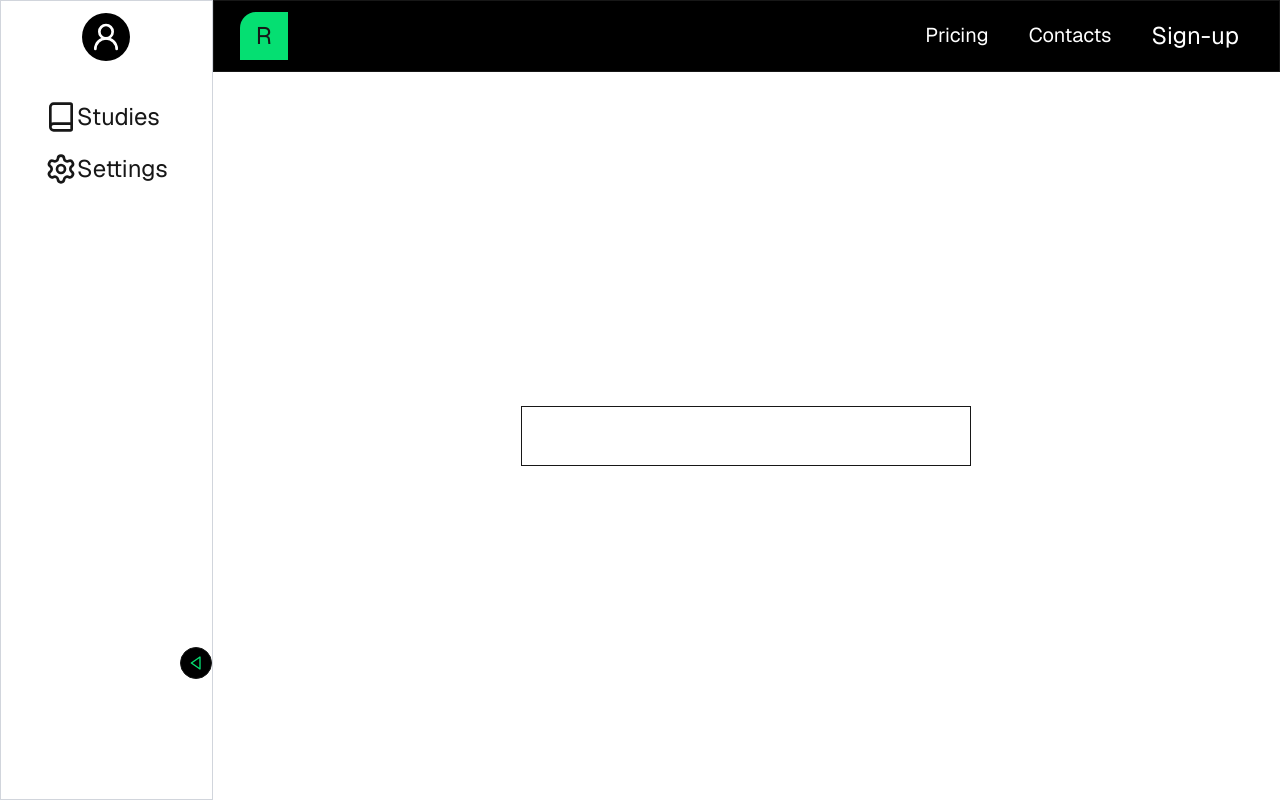
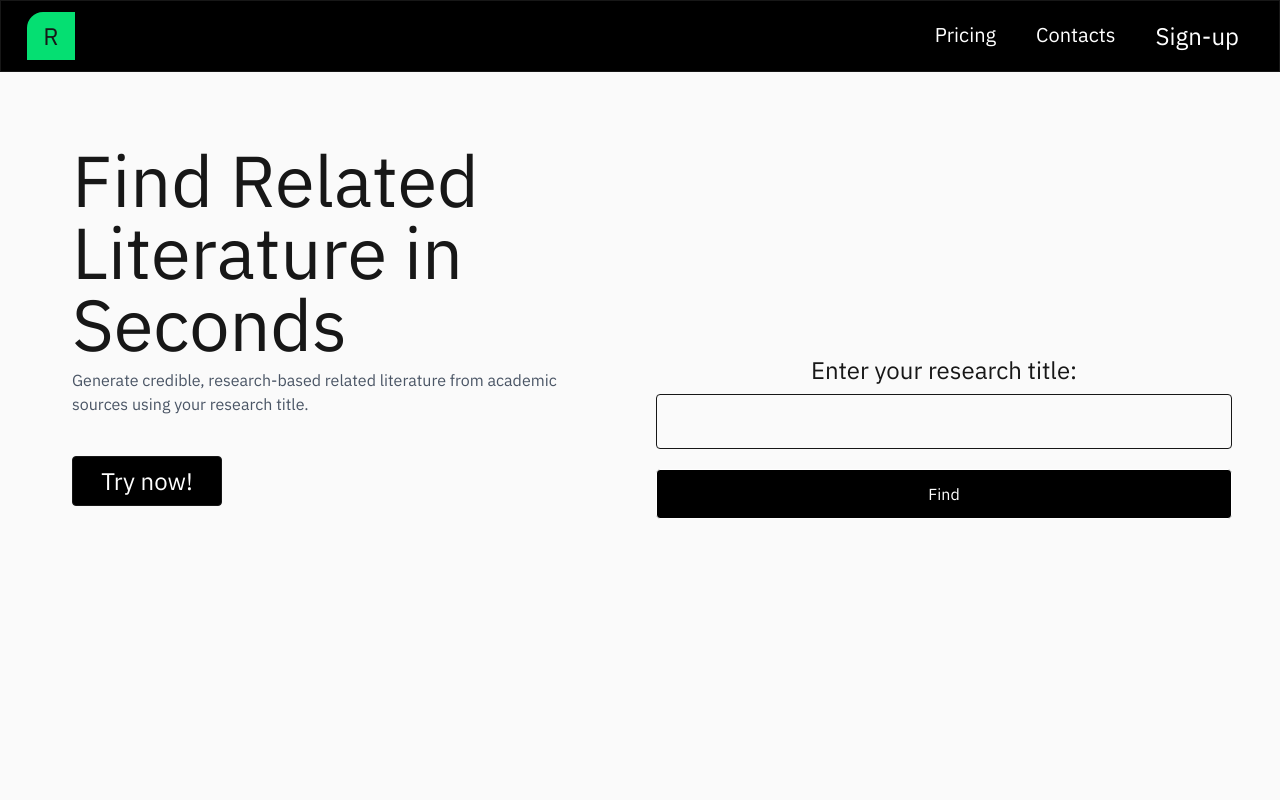
Before and after one commit to shannxnx/RRL-Generator, a Next.js app: page / in a window 1280 px wide. Built offline with nearby package versions, Linux system fonts and the light colour scheme.

Commit message:
frontend stuff

```diff
--- a/app/layout.tsx
+++ b/app/layout.tsx
@@ -1,5 +1,5 @@
 import type { Metadata } from "next";
-import { Geist, Geist_Mono } from "next/font/google";
+import { Geist, Geist_Mono, IBM_Plex_Sans } from "next/font/google";
 import "./globals.css";
 
 const geistSans = Geist({
@@ -11,6 +11,12 @@ const geistMono = Geist_Mono({
   variable: "--font-geist-mono",
   subsets: ["latin"],
 });
+
+const ibmPlexSans = IBM_Plex_Sans({
+  variable: "--font-ibm-plex-sans",
+  subsets: ['latin'],
+
+})
 
 export const metadata: Metadata = {
   title: "RRL Generator",
@@ -25,7 +31,7 @@ export default function RootLayout({
   return (
     <html lang="en">
       <body
-        className={`${geistSans.variable} ${geistMono.variable} antialiased`}
+        className={`${ibmPlexSans.className} antialiased`}
       >
         {children}
       </body>
--- a/app/page.tsx
+++ b/app/page.tsx
@@ -9,38 +9,116 @@ import { useState } from "react";
 export default function Home() {
 
 
-  const [isLoggedIn, setIsLoggedIn] = useState(true);
-
+  const [isLoggedIn, setIsLoggedIn] = useState(false);
+  const [userName] = useState('Shann Rhey')
 
 
   return (
-    <div className="flex  relative h-screen items-centerbg-zinc-50 font-sans dark:bg-black">
+    <div className="flex relative w-screen h-screen items-center bg-zinc-50 font-sans dark:bg-black">
 
 
       {
+
         isLoggedIn ? <SideNav />
           : null
       }
 
 
+      {/* Main content container */}
+      <div className="w-full h-full">
+        <Navbar />
 
-      <div className="w-full   h-full">
-        <Navbar />
+        {/* Main section content */}
+        <main className="w-full min-h-[calc(vh-72px)]
+        md:h-[calc(100%-72px)] flex flex-col items-center justify-start p-4 md:p-8 lg:justify-center ">
+
+          {/* Wrapper for the two main columns/sections */}
+          <div className="w-full h-full flex flex-col lg:flex-row md:flex-col mt-10 md:mt-0 lg:mt-0">
+
+
+            {
+              isLoggedIn ?
+                // Logged-in view: Left column/section
+                <div className="w-full lg:w-[50%] md:w-full  h-auto lg:h-full p-0 md:p-4 lg:p-10 flex flex-col gap-6 md:gap-10
+                lg:mt-0 md:mt-0 mt-10 ">
+                  <div>
+
+                    {/* Adjusted text size for responsiveness */}
+                    <h1 className="text-4xl md:text-5xl lg:text-6xl mb-2">Welcome back, {userName}</h1>
+                    <h2 className="text-base text-gray-600">
+                      Your saved studies and search history are available in your library.</h2>
+
+
+                  </div>
+
+
+                  <div className="w-full h-[50px]  flex items-center justify-center
+                   lg:justify-start md:justify-start">
+
+                    <h1 className="text-2xl text-white  cursor-pointer w-[150px] h-[50px] flex
+                    justify-center items-center bg-black border border-black rounded
+                    ">Library</h1>
+                  </div>
+                </div>
+
+                :
+
+                <div className="w-full lg:w-[50%] md:w-full  h-auto lg:h-full p-0 md:p-4 lg:p-10 flex flex-col gap-6 md:gap-10
+                 md:h-[25%] lg:mt-0 md:mt-0 mt-5 ">
+
+
+                  <div>
+
+
+                    <h1 className="text-4xl md:text-5xl lg:text-7xl mb-2">Find Related Literature in Seconds</h1>
+                    <h2 className="text-base text-gray-600">
+                      Generate credible, research-based related literature from academic sources using your research title.</h2>
+
+                  </div>
+
+
+                  <div className="w-[150px] h-[50px] border flex items-center justify-center rounded bg-black">
+                    <h1 className="text-2xl text-white cursor-pointer">Try now!</h1>
+                  </div>
+
+                </div>
+            }
+
+
+
+            <div className="w-full lg:w-[50%] h-auto lg:h-full flex justify-center items-start lg:items-center
+            flex-col mt-10 lg:mt-0  p-4 md:w-full">
+
+
+
+              <div className="flex flex-col w-full  md:items-center md:flex md:justify-center">
+                <h1 className="text-xl md:text-2xl mb-2 ">Enter your research title: </h1>
+                <input className="w-full h-[55px] border p-4 outline-0 rounded" type="text" />
+
+              </div>
+              <button className="w-full h-[50px] border p-2 mt-5 rounded cursor-pointer bg-black text-white">Find</button>
 
 
 
 
+            </div>
 
 
-        <main className="w-full h-[calc(100%-72px)] flex
-      flex-col items-center justify-center">
-
-
-          <div className="w-[450px] h-15 border">
 
           </div>
 
+          {/*Pricing Section*/}
+          {
+            //<div className="w-full h-[500px] border">
+
+            //</div>
+          }
+
+
+
         </main>
+
+
       </div>
 
 
--- a/components/SideNav.tsx
+++ b/components/SideNav.tsx
@@ -1,4 +1,4 @@
-import { Book, Settings, User2Icon } from "lucide-react";
+import { Book, Library, Settings, User2Icon } from "lucide-react";
 import { MouseEventHandler, useState } from "react";
 import { BiLeftArrow, BiRightArrow } from "react-icons/bi";
 
@@ -17,8 +17,8 @@ export default function SideNav() {
     }
 
 
-    return <nav className={` h-full items-center border border-gray-300 lg:flex lg:flex-col p-3
-        hidden relative duration-200 ${longNav ? "w-[250px]" : "w-[75px]"}`}>
+    return <nav className={` h-full items-center border-gray-300 lg:flex lg:flex-col p-3
+        hidden relative duration-200 ${longNav ? "w-[250px]" : "w-[75px]"} border`}>
 
         <div className="size-12 rounded-[500px] flex justify-center items-center
            mb-10 border-black bg-black cursor-pointer ">
@@ -36,6 +36,14 @@ export default function SideNav() {
 
                 </li>
 
+
+                <li className="cursor-pointer hover:text-green-500 flex">
+                    <Library className="size-8" />
+                    {
+                        longNav ? <h1 className="text-2xl">Library</h1> : null
+                    }
+                </li>
+
                 <li className="cursor-pointer hover:text-green-500 flex">
                     <Settings className="size-8" />
                     {
@@ -43,6 +51,8 @@ export default function SideNav() {
                     }
 
                 </li>
+
+
             </ul>
 
 
```
